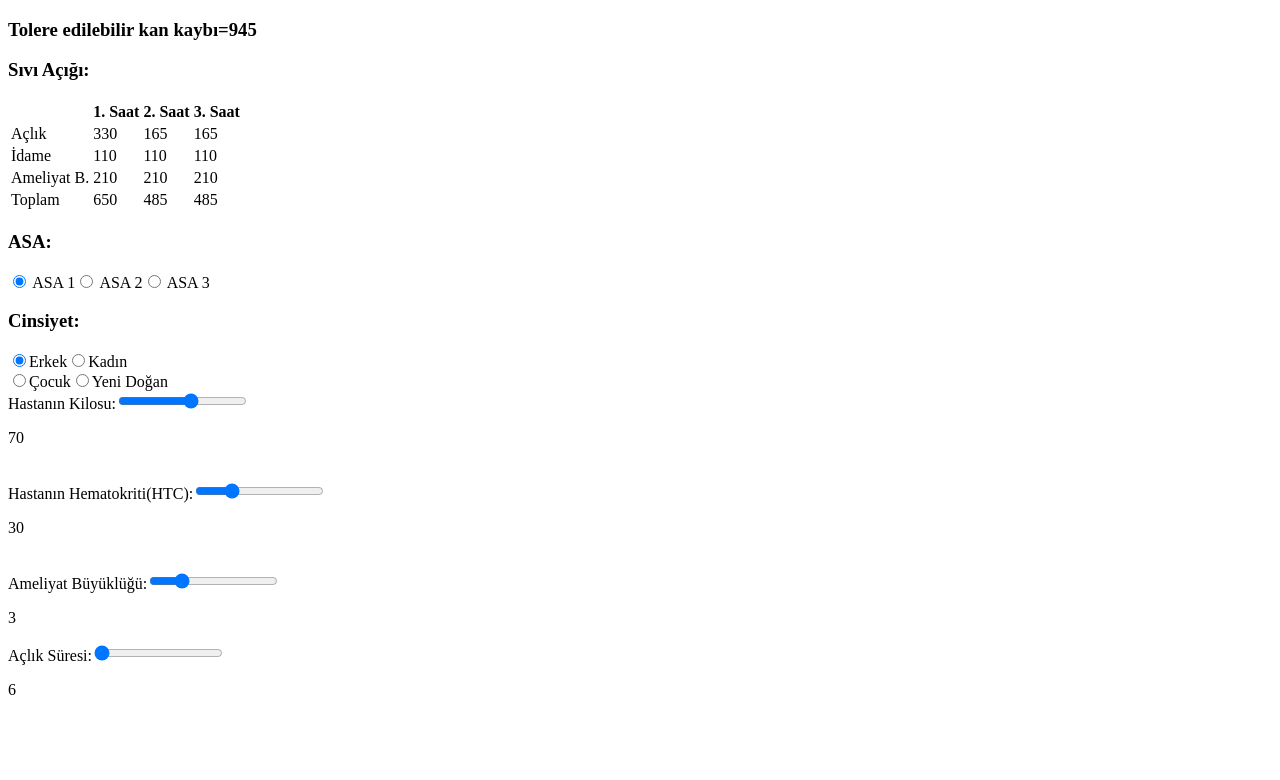
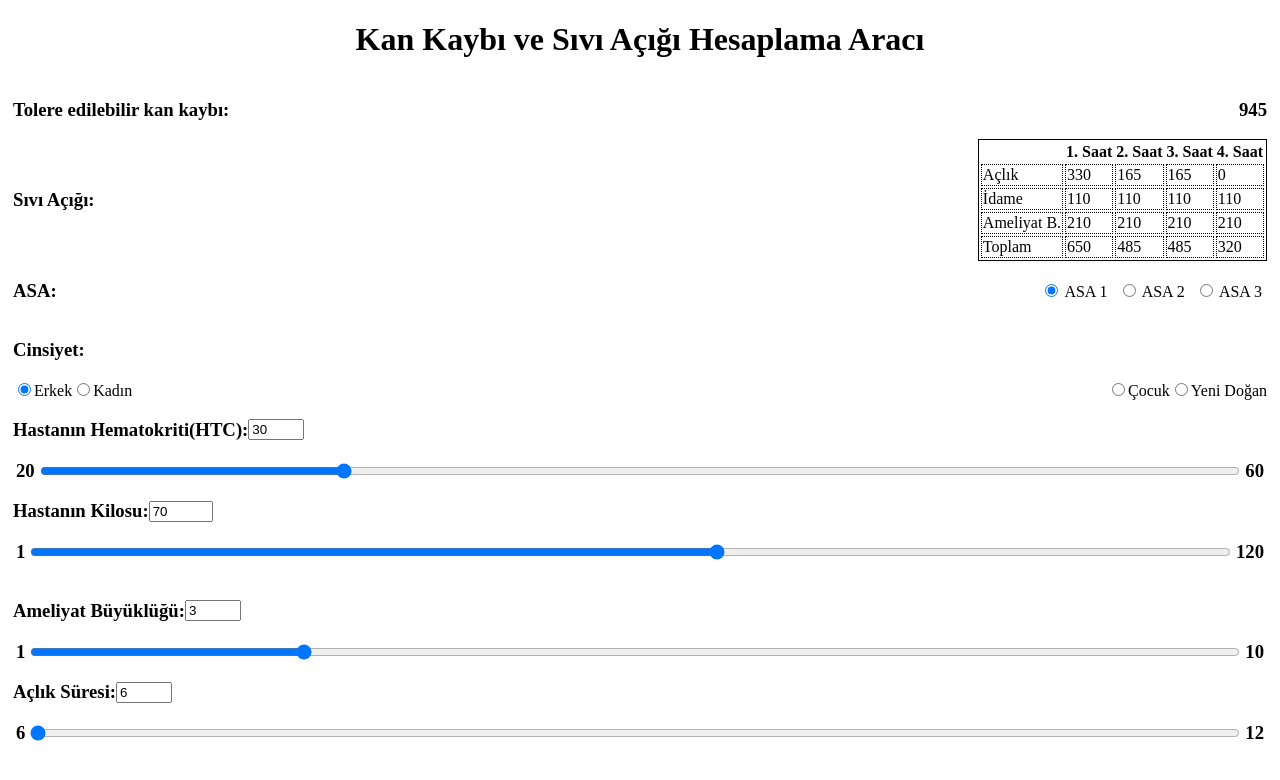
Before and after one commit to drmst/Blood-loose-and-fluid-deficit-calculator, a React (Vite) app: page / in a window 1280 px wide. Shown: the top 780 px of the page. Built offline with nearby package versions, Linux system fonts and the light colour scheme.

Commit message:
css eklendi

```diff
--- a/src/App.css
+++ b/src/App.css
@@ -0,0 +1,114 @@
+* {
+    box-sizing: border-box;
+}
+
+.container {
+    margin: 5px;
+}
+
+.header {
+    text-align: center;
+}
+
+.tekk-container {
+    display: flex;
+    justify-content: space-between;
+}
+
+.table-container {
+    display: flex;
+    justify-content: space-between;
+    align-items: center;
+}
+
+.table-header {}
+
+table {
+    border: 1px solid black;
+}
+
+td {
+    border: 1px dotted black;
+}
+
+.asa-container {
+    display: flex;
+    justify-content: space-between;
+    align-items: center;
+}
+
+.asa-container label {
+    margin: 5px;
+}
+
+.htc-header {
+    display: flex;
+    align-items: center;
+}
+
+.htc-slider {
+    width: 100%
+}
+
+.htc-slider-container {
+    display: flex;
+}
+
+.htc-slider-container h3 {
+    margin: 0 3px;
+}
+
+.weight-header {
+    display: flex;
+    align-items: center;
+}
+
+.weight-slider-container {
+    display: flex;
+}
+
+.weight-slider-container h3 {
+    margin: 0 3px;
+}
+
+.weight-slider {
+    width: 100%
+}
+
+.operation-scale-header {
+    display: flex;
+    align-items: center;
+}
+
+.operation-slider-container {
+    display: flex;
+}
+
+.operation-slider-container h3 {
+    margin: 0 3px;
+}
+
+.operation-scale-slider {
+    width: 100%
+}
+
+.fasting-header {
+    display: flex;
+    align-items: center;
+}
+
+.fasting-slider-container {
+    display: flex;
+}
+
+.fasting-slider-container h3 {
+    margin: 0 3px;
+}
+
+.fasting-slider {
+    width: 100%;
+}
+.sex-container{
+    display: flex;
+    justify-content: space-between;
+}
--- a/src/App.jsx
+++ b/src/App.jsx
@@ -43,11 +43,12 @@ function App() {
     } else if (weight > 20) setFluidDeficitPerHour(40 + Number(weight));
     setOneNightLiquidDeficit(fastingTime * fluidDeficitPerHour);
     setOperationSeverity(weight * scale);
-    setTotalFluid([ oneNightLiquidDeficit / 2 + fluidDeficitPerHour + operationSeverity,
-    oneNightLiquidDeficit / 4 + fluidDeficitPerHour + operationSeverity,
-    oneNightLiquidDeficit / 4 + fluidDeficitPerHour + operationSeverity]
-
-    );
+    setTotalFluid([
+      oneNightLiquidDeficit / 2 + fluidDeficitPerHour + operationSeverity,
+      oneNightLiquidDeficit / 4 + fluidDeficitPerHour + operationSeverity,
+      oneNightLiquidDeficit / 4 + fluidDeficitPerHour + operationSeverity,
+      fluidDeficitPerHour + operationSeverity,
+    ]);
   }, [
     weight,
     cins,
@@ -61,8 +62,13 @@ function App() {
   ]);
 
   return (
-    <>
-      <h3>Tolere edilebilir kan kaybı={Tekk}</h3>
+    <div className="container">
+      <h1 className="header">Kan Kaybı ve Sıvı Açığı Hesaplama Aracı</h1>
+      <div className="tekk-container">
+        <h3 className="tekk">Tolere edilebilir kan kaybı:</h3>
+        <h3>{Tekk}</h3>
+      </div>
+
       <Table
         fluidDeficitPerHour={fluidDeficitPerHour}
         oneNightLiquidDeficit={oneNightLiquidDeficit}
@@ -71,12 +77,11 @@ function App() {
       />
       <Asa asaValue={asaValue} setAsaValue={setAsaValue} />
       <Sex sex={sex} setSex={setSex} />
+      <Htc htcValue={htcValue} setHtcValue={setHtcValue} />
       <Weight weight={weight} setWeight={setWeight} />
-      <Htc htcValue={htcValue} setHtcValue={setHtcValue} />
       <OperationScale scale={scale} setScale={setScale} />
       <Fasting fastingTime={fastingTime} setFastingTime={setFastingTime} />
-
-    </>
+    </div>
   );
 }
 
--- a/src/components/Asa.jsx
+++ b/src/components/Asa.jsx
@@ -1,6 +1,6 @@
 const Asa = ({ asaValue, setAsaValue }) => {
   return (
-    <>
+    <div className="asa-container">
       <h3>ASA:</h3>
       <form>
         <label htmlFor="asa1">
@@ -43,7 +43,7 @@ const Asa = ({ asaValue, setAsaValue }) => {
           ASA 3
         </label>
       </form>
-    </>
+    </div>
   );
 };
 
--- a/src/components/Fasting.jsx
+++ b/src/components/Fasting.jsx
@@ -1,16 +1,38 @@
-import React from 'react'
+import React from "react";
 
-const Fasting = ({fastingTime,setFastingTime}) => {
+const Fasting = ({ fastingTime, setFastingTime }) => {
   return (
     <>
-        <label htmlFor="fasting">Açlık Süresi:
-            <input type="range" min="6" max="12" value={fastingTime} onChange={(e) => {
-                setFastingTime(e.target.value)
-            }}  />
-        </label>
-        <p>{fastingTime}</p>
+      <label htmlFor="fasting">
+        <div className="fasting-header">
+          <h3> Açlık Süresi:</h3>
+          <input
+            type="number"
+            min="6"
+            max="12"
+            value={fastingTime}
+            onChange={(e) => {
+              setFastingTime(e.target.value);
+            }}
+          />
+        </div>
+        <div className="fasting-slider-container">
+          <h3>6</h3>
+          <input
+            className="fasting-slider"
+            type="range"
+            min="6"
+            max="12"
+            value={fastingTime}
+            onChange={(e) => {
+              setFastingTime(e.target.value);
+            }}
+          />
+          <h3>12</h3>
+        </div>
+      </label>
     </>
-  )
-}
+  );
+};
 
-export default Fasting
+export default Fasting;
--- a/src/components/Htc.jsx
+++ b/src/components/Htc.jsx
@@ -1,10 +1,17 @@
 const Htc = ({ htcValue, setHtcValue }) => {
   return (
     <>
-      <br />
       <label htmlFor="htc">
-        Hastanın Hematokriti(HTC):
+        <div className="htc-header">
+          <h3> Hastanın Hematokriti(HTC):</h3>
+          <input type="number" min="20" max="60" value={htcValue} onChange={(e) => {
+              setHtcValue(e.target.value)
+            }} />
+        </div>
+        <div className="htc-slider-container">
+          <h3>20</h3>
           <input
+            className="htc-slider"
             id="htc"
             type="range"
             max="60"
@@ -12,11 +19,12 @@ const Htc = ({ htcValue, setHtcValue }) => {
             value={htcValue}
             step="1"
             onChange={(e) => {
-            setHtcValue(e.target.value);
+              setHtcValue(e.target.value)
             }}
           />
+          <h3>60</h3>
+        </div>
       </label>
-      <p>{htcValue}</p>
     </>
   );
 };
--- a/src/components/OperationScale.jsx
+++ b/src/components/OperationScale.jsx
@@ -2,9 +2,24 @@ const OperationScale = ({ scale, setScale }) => {
   return (
     <>
       <br />
-      <label htmlFor="htc">
-        Ameliyat Büyüklüğü:
+      <label htmlFor="operation-scale">
+        <div className="operation-scale-header">
+          <h3> Ameliyat Büyüklüğü:</h3>
           <input
+            type="number"
+            min="1"
+            max="10"
+            value={scale}
+            onChange={(e) => {
+              setScale(e.target.value);
+            }}
+          />
+        </div>
+        <div className="operation-slider-container">
+          <h3>1</h3>
+          <input
+          className="operation-scale-slider"
+            id="operation-scale"
             type="range"
             max="10"
             min="1"
@@ -14,8 +29,10 @@ const OperationScale = ({ scale, setScale }) => {
               setScale(e.target.value);
             }}
           />
+          <h3>10</h3>
+        </div>
       </label>
-      <p>{scale}</p>
+
     </>
   );
 };
--- a/src/components/Sex.jsx
+++ b/src/components/Sex.jsx
@@ -2,8 +2,8 @@ const Sex = ({ sex, setSex }) => {
   return (
     <>
       <h3>Cinsiyet:</h3>
-      <form>
-        <div>
+      <form className="sex-container">
+        <div className="adult">
           <label htmlFor="man">
             <input
               type="radio"
@@ -31,7 +31,7 @@ const Sex = ({ sex, setSex }) => {
             Kadın
           </label>
         </div>
-        <div>
+        <div className="children">
           <label htmlFor="child">
             <input
               type="radio"
--- a/src/components/Table.jsx
+++ b/src/components/Table.jsx
@@ -1,19 +1,22 @@
+import "../App.css";
+
 const Table = ({
   fluidDeficitPerHour,
   oneNightLiquidDeficit,
   operationSeverity,
-  totalFluid
+  totalFluid,
 }) => {
   return (
-    <>
-    <h3>Sıvı Açığı:</h3>
+    <div className="table-container">
+      <h3 className="table-header">Sıvı Açığı:</h3>
       <table>
-        <thead>
+        <thead className="thead">
           <tr>
             <th></th>
             <th>1. Saat</th>
             <th>2. Saat</th>
             <th>3. Saat</th>
+            <th>4. Saat</th>
           </tr>
         </thead>
         <tbody>
@@ -22,15 +25,18 @@ const Table = ({
             <td>{oneNightLiquidDeficit / 2}</td>
             <td>{oneNightLiquidDeficit / 4}</td>
             <td>{oneNightLiquidDeficit / 4}</td>
+            <td>0</td>
           </tr>
           <tr>
             <td>İdame</td>
             <td>{fluidDeficitPerHour}</td>
             <td>{fluidDeficitPerHour}</td>
             <td>{fluidDeficitPerHour}</td>
+            <td>{fluidDeficitPerHour}</td>
           </tr>
           <tr>
             <td>Ameliyat B.</td>
+            <td>{operationSeverity}</td>
             <td>{operationSeverity}</td>
             <td>{operationSeverity}</td>
             <td>{operationSeverity}</td>
@@ -42,11 +48,11 @@ const Table = ({
             <td>{totalFluid[0]}</td>
             <td>{totalFluid[1]}</td>
             <td>{totalFluid[2]}</td>
+            <td>{totalFluid[3]}</td>
           </tr>
         </tfoot>
       </table>
-
-    </>
+    </div>
   );
 };
 
--- a/src/components/Weight.jsx
+++ b/src/components/Weight.jsx
@@ -2,20 +2,35 @@ const Weight = ({ weight, setWeight }) => {
   return (
     <>
       <label htmlFor="weight">
-        Hastanın Kilosu:
+        <div className="weight-header">
+          <h3> Hastanın Kilosu:</h3>
           <input
-          type="range"
-          id="weight"
+            type="number"
             min="3"
             max="120"
-          step="1"
             value={weight}
             onChange={(e) => {
               setWeight(e.target.value);
             }}
           />
+        </div>
+        <div className="weight-slider-container">
+          <h3>1</h3>
+          <input
+          className="weight-slider"
+            type="range"
+            id="weight"
+            step="1"
+            min="3"
+            max="120"
+            value={weight}
+            onChange={(e) => {
+              setWeight(e.target.value);
+            }}
+          />
+          <h3>120</h3>
+        </div>
       </label>
-      <p>{weight}</p>
     </>
   );
 };
```
Also changed, not shown: 4 other files (tests, documents, lock files or other folders). Lines whose indentation alone changed are shown as unchanged.
